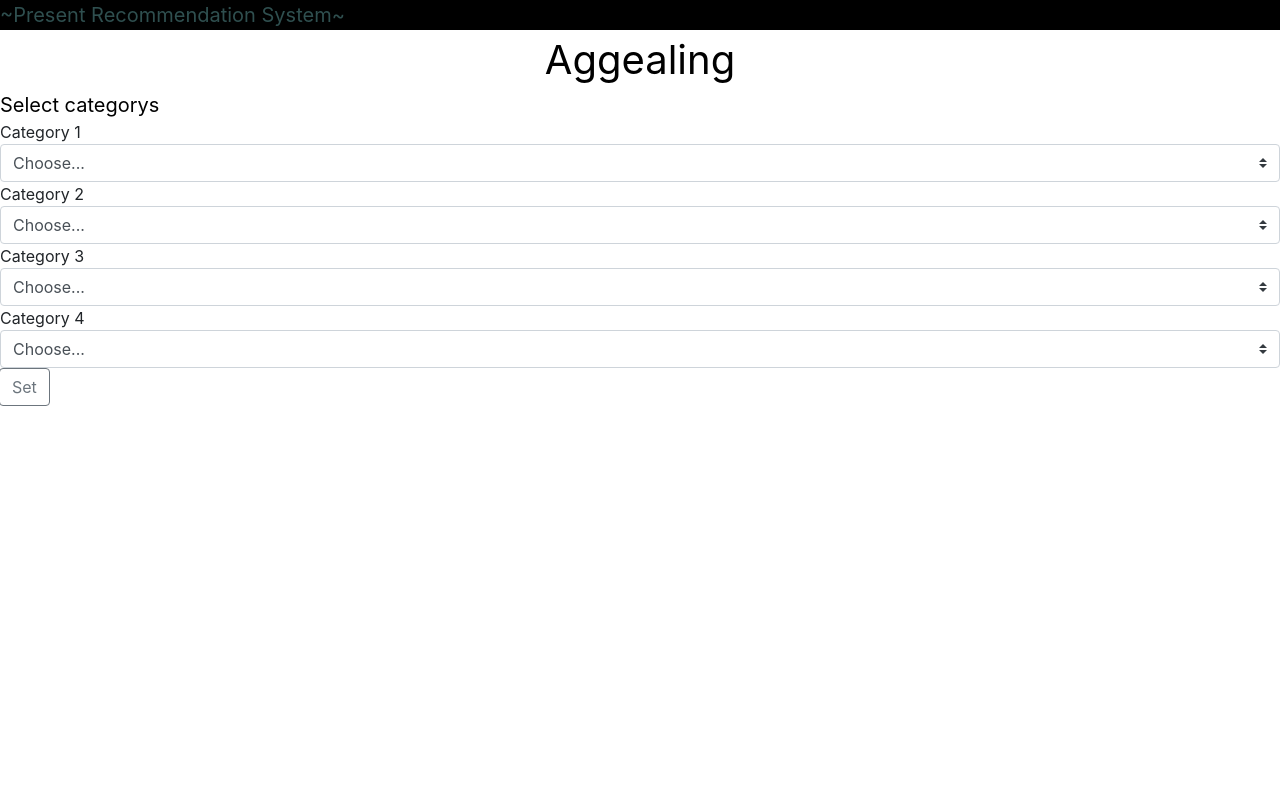
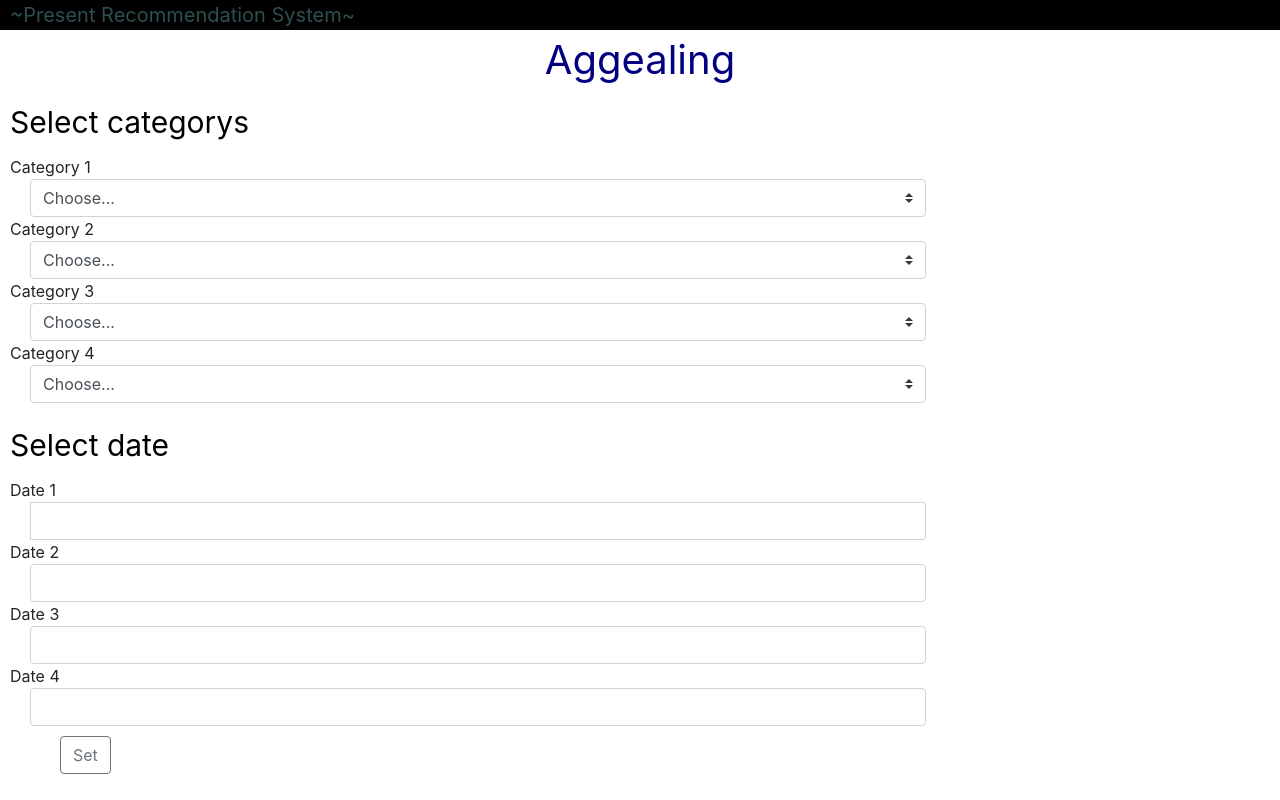
Before and after one commit to yooookan/aggealing, a Flask app: page / in a window 1280 px wide. Run offline with Flask 2, Linux system fonts and the light colour scheme; parts of the project's set-up code (start-up, migrations or seed data) failed here and were passed over; some libraries are stand-ins or nearby versions.

Commit message:
reform index.html

```diff
--- a/app/templates/index.html
+++ b/app/templates/index.html
@@ -11,15 +11,23 @@
     <title>Aggealing</title>
   </head>
   <body>
-    <div style="color:darkslategray; background-color: black; text-align: left; font-size: 20px">~Present Recommendation System~</div>
-    <div style="color:black; background-color: white; text-align: center; font-size: 40px">Aggealing</div>
+    <div style="color:darkslategray; background-color: black; text-align: left; font-size: 20px; padding-left:10px">~Present Recommendation System~</div>
+    <div style="color:navy; background-color: white; text-align: center; font-size: 40px">Aggealing</div>
 
-    <div style="color:black; background-color: white; text-align: left; font-size: 20px">Select categorys</div>
-    <!-- select box by Bootstrap -->
-    <!-- https://getbootstrap.com/docs/4.4/components/input-group/#custom-select -->
+    <div style="color:black; background-color: white; text-align: left; font-size: 30px; margin: 10px;">Select categorys</div>
+    <style>
+        .custom-select{
+            width: 70%;
+            margin-left: 30px;
+        }
+        .form-control{
+            width: 70%;
+            margin-left: 30px;
+        }
+    </style>
     <form action="/" method="POST" enctype="multipart/form-data">
     <div class="category1">
-        <div>Category 1</div>
+        <div style="margin-left:10px;">Category 1</div>
         <select name="cat1" class="custom-select" id="categorySelect01" aria-label="setect category 1">
           <option selected>Choose...</option>
           <option value="1">財布</option>
@@ -30,7 +38,7 @@
         </select>
     </div>
     <div class="category2">
-        <div>Category 2</div>
+        <div style="margin-left:10px;">Category 2</div>
         <select name="cat2" class="custom-select" id="categorySelect02" aria-label="setect category 2">
           <option selected>Choose...</option>
           <option value="1">財布</option>
@@ -41,7 +49,7 @@
         </select>
     </div>
     <div class="category3">
-        <div>Category 3</div>
+        <div style="margin-left:10px;">Category 3</div>
         <select name="cat3" class="custom-select" id="categorySelect03" aria-label="setect category 3">
           <option selected>Choose...</option>
           <option value="1">財布</option>
@@ -52,7 +60,7 @@
         </select>
     </div>
     <div class="category4">
-        <div>Category 4</div>
+        <div style="margin-left:10px;">Category 4</div>
         <select name="cat4" class="custom-select" id="categorySelect04" aria-label="setect category 4">
           <option selected>Choose...</option>
           <option value="1">財布</option>
@@ -62,8 +70,28 @@
           <option value="5">ネクタイ</option>
         </select>
     </div>
-    <div class="input-group-append">
-        <button class="btn btn-outline-secondary" type="submit" formmethod="POST">Set</button>
+
+    <div style="color:black; background-color: white; text-align: left; font-size: 30px; margin: 10px; margin-top: 20px;">Select date</div>
+
+    <div class="input-daterange">
+        <div style="margin-left:10px;">Date 1</div>
+        <input type="text" class="form-control" id="daty1">
+    </div>
+    <div class="input-daterange"></div>
+        <div style="margin-left:10px;">Date 2</div>
+        <input type="text" class="form-control" id="daty2">
+    </div>
+    <div class="input-daterange"></div>
+        <div style="margin-left:10px;">Date 3</div>
+        <input type="text" class="form-control" id="daty3">
+    </div>
+    <div class="input-daterange"></div>
+        <div style="margin-left:10px;">Date 4</div>
+        <input type="text" class="form-control" id="daty4">
+    </div>
+
+    <div class="input-group-append" style="text-align:center; margin: 10px;">
+        <button class="btn btn-outline-secondary" type="submit" formmethod="POST" style="margin-left: 50px;">Set</button>
     </div>
     </form>
 
@@ -72,5 +100,15 @@
     <script src="https://code.jquery.com/jquery-3.4.1.slim.min.js" integrity="sha384-J6qa4849blE2+poT4WnyKhv5vZF5SrPo0iEjwBvKU7imGFAV0wwj1yYfoRSJoZ+n" crossorigin="anonymous"></script>
     <script src="https://cdn.jsdelivr.net/npm/popper.js@1.16.0/dist/umd/popper.min.js" integrity="sha384-Q6E9RHvbIyZFJoft+2mJbHaEWldlvI9IOYy5n3zV9zzTtmI3UksdQRVvoxMfooAo" crossorigin="anonymous"></script>
     <script src="https://stackpath.bootstrapcdn.com/bootstrap/4.4.1/js/bootstrap.min.js" integrity="sha384-wfSDF2E50Y2D1uUdj0O3uMBJnjuUD4Ih7YwaYd1iqfktj0Uod8GCExl3Og8ifwB6" crossorigin="anonymous"></script>
+    <!-- bootstrap-datepicker -->
+    <link rel="stylesheet" type="text/css" href="https://cdnjs.cloudflare.com/ajax/libs/bootstrap-datepicker/1.9.0/css/bootstrap-datepicker.min.css">
+    <script type="text/javascript" src="https://cdnjs.cloudflare.com/ajax/libs/bootstrap-datepicker/1.9.0/js/bootstrap-datepicker.min.js"></script>
+    <script type="text/javascript" src="https://cdnjs.cloudflare.com/ajax/libs/bootstrap-datepicker/1.9.0/locales/bootstrap-datepicker.ja.min.js"></script>
+    <!-- bootstrap-datepicker javascript -->
+    <script>
+        $('.input-daterange').datepicker({
+            format: 'yyyy/mm/dd'
+        });
+    </script>
   </body>
 </html>
```
